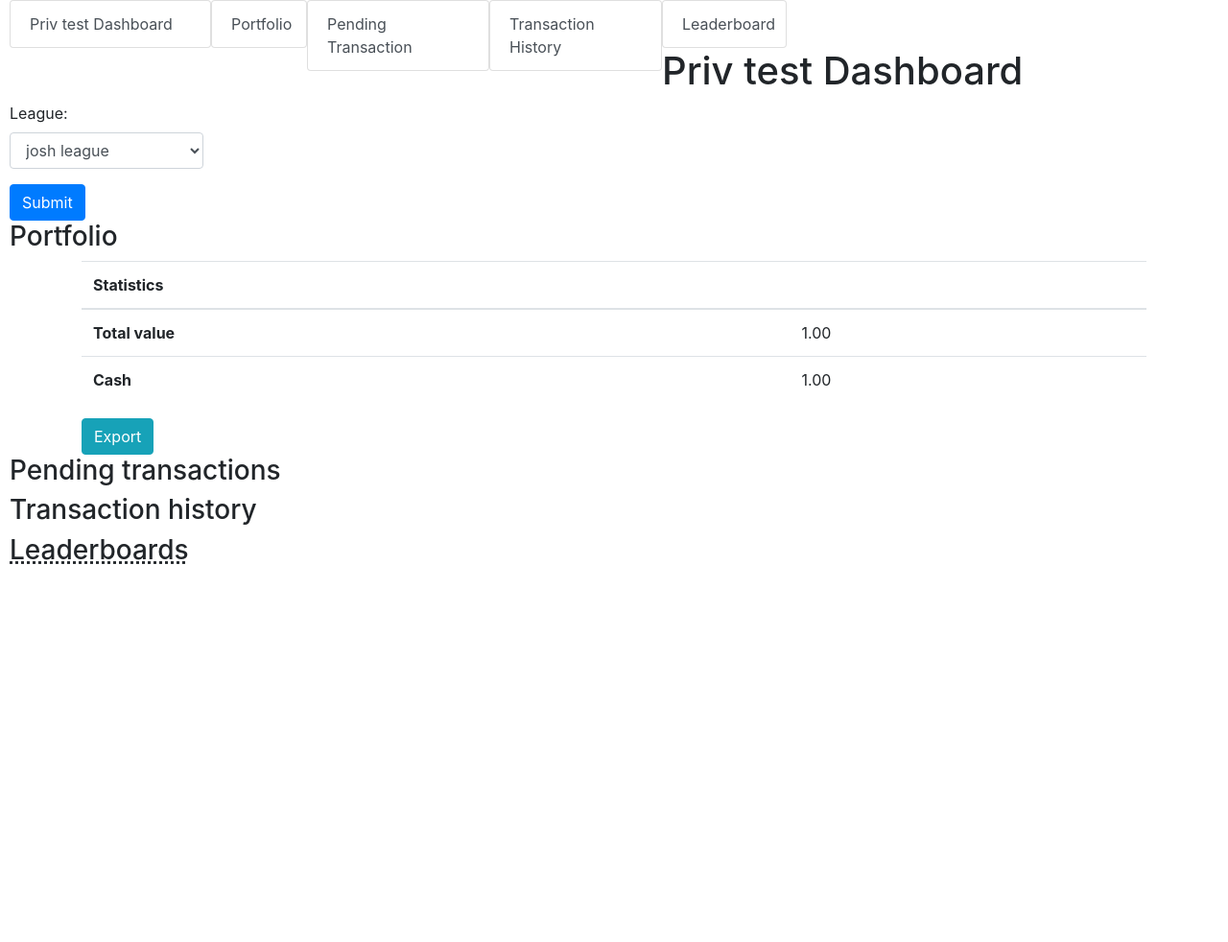
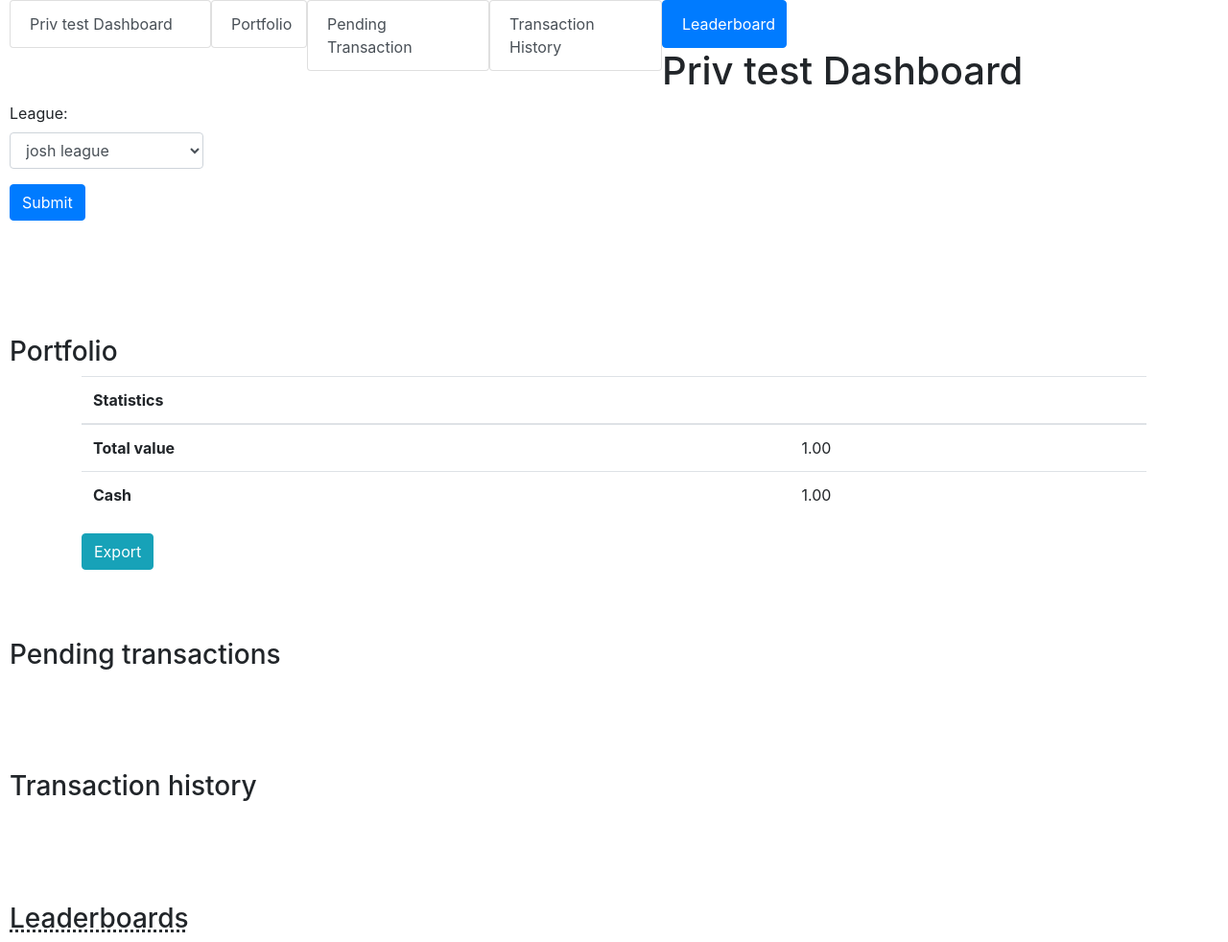
Before and after one commit to amalhotr/SMIL_project, a Django app: a page that uses templates/dashBoardLeague.html in a window 1280 px wide. Shown: the part 56-1038 px from the top of the page at 96% size. Before the commit the page ends 644 px from the top, so only its background shows below. Run offline with Django 3.2, Linux system fonts and the light colour scheme; a user stored in the database is signed in; data comes from the database, SQL or seed files in the repository; both versions use the stored data as it was after the commit; data that the repository does not hold is empty; parts of the project's set-up code (start-up, migrations or seed data) failed here and were passed over; some libraries are stand-ins or nearby versions.

Commit message:
dashboard league bugs

```diff
--- a/templates/dashBoardLeague.html
+++ b/templates/dashBoardLeague.html
@@ -2,13 +2,23 @@
 
 {% block content %}
 <div id="wrap" style="width:850px; clear:both;">
-	<div id="list-example" class="list-group" style="float:left; width:210px; position:relative;"><a class="list-group-item list-group-item-action" href="#Top">{{league}} Dashboard</a></div>
-	<div id="list-example" class="list-group" style="float:left; width:100px; position:relative;"><a class="list-group-item list-group-item-action" href="#Portfolio">Portfolio</a></div>
-	<div id="list-example" class="list-group" style="float:left; width:190px; position:relative;"><a class="list-group-item list-group-item-action" href="#PT">Pending Transaction</a></div>
-	<div id="list-example" class="list-group" style="float:left; width:180px; position:relative;"><a class="list-group-item list-group-item-action" href="#TH">Transaction History</a></div>
-	<div id="list-example" class="list-group" style="width:130px; position:relative;"><a class="list-group-item list-group-item-action" href="#Leaderboard">Leaderboard</a></div>
+	<div id="list-example" class="list-group" style="float:left; width:210px; position:relative;">
+		<a class="list-group-item list-group-item-action" href="#Top">{{league}} Dashboard</a>
+	</div>
+	<div id="list-example" class="list-group" style="float:left; width:100px; position:relative;">
+		<a class="list-group-item list-group-item-action" href="#Portfolio">Portfolio</a>
+		</div>
+	<div id="list-example" class="list-group" style="float:left; width:190px; position:relative;"
+	><a class="list-group-item list-group-item-action" href="#PT">Pending Transaction</a>
 </div>
-	<h1>{{ league }} Dashboard</h1>
+	<div id="list-example" class="list-group" style="float:left; width:180px; position:relative;">
+		<a class="list-group-item list-group-item-action" href="#TH">Transaction History</a>
+	</div>
+	<div id="list-example" class="list-group" style="width:130px; position:relative;">
+		<a class="list-group-item list-group-item-action" href="#Leaderboard">Leaderboard</a></div>
+</div>
+<div data-spy="scroll" data-target="#list-example" data-offset="0" class="scrollspy-example">
+	<h1 id = "Top">{{ league }} Dashboard</h1>
 	{% load crispy_forms_tags %}
 	<form method="post">
 		{% csrf_token %}
@@ -20,7 +30,12 @@
 		</div>
 		<button type="submit" class="btn btn-primary">Submit</button>
 	</form>
-	<h3>Portfolio</h3>
+	<br>
+	<br>
+	<br>
+	<br>
+	<br>
+	<h3 id = "Portfolio">Portfolio</h3>
 	<div class="container">
 		<div class="row">
 			<div class="col">
@@ -77,8 +92,10 @@
 					<a href="{% url 'exportCSV' portfolio_id=portfolio_id%}"<button type="button" class="btn btn-info">Export</button></a>
 				{% endif %}
 		</div>
-
-	<h3>Pending transactions</h3>
+		<br>
+		<br>
+		<br>
+	<h3 id = "PT">Pending transactions</h3>
 	{% if pendingTransactions %}
 		<table class="table table-hover">
 			<thead>
@@ -109,8 +126,11 @@
 			</tbody>
 		</table>
 	{% endif %}
-
-	<h3>Transaction history</h3>
+	<br>
+	<br>
+	<br>
+	<br>
+	<h3 id = "TH">Transaction history</h3>
 	{% if transactionHistory %}
 		<table class="table table-hover">
 			<thead>
@@ -141,7 +161,11 @@
 			{% endfor %}
 		</table>
 	{% endif %}
-	<h3><abbr title="Use these standings to determine strategy">Leaderboards</abbr></h3>
+	<br>
+	<br>
+	<br>
+	<br>
+	<h3 id = "Leaderboard"><abbr title="Use these standings to determine strategy">Leaderboards</abbr></h3>
 	{% if position %}
 	<table class="table table-hover">
 		<thead>
@@ -162,4 +186,5 @@
 		</tbody>
 	</table>
 	{% endif %}
+	</div>
 {% endblock %}
```
Also changed, not shown: db.sqlite3.
